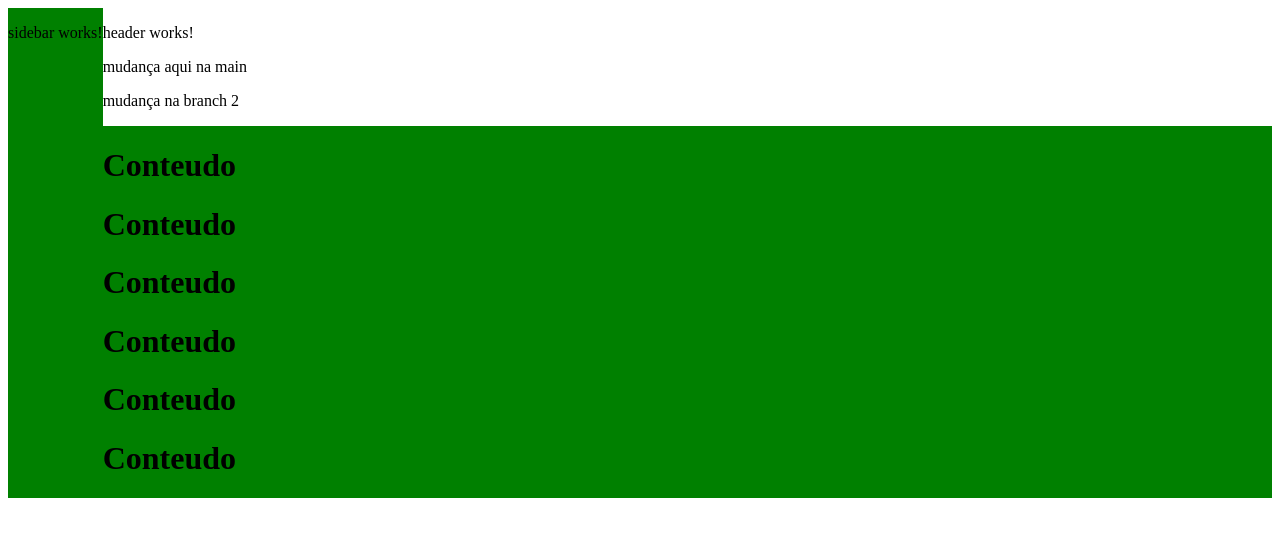
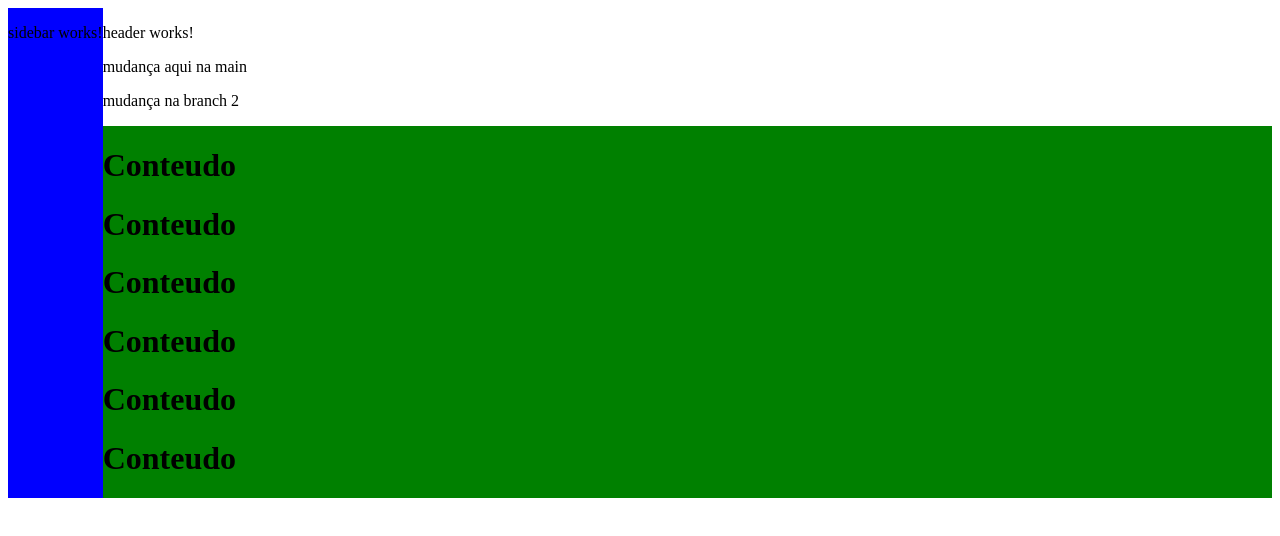
Before and after one commit to alanjhonnes/mentoria-3, an Angular app: page / in a window 1280 px wide. Shown: the top 536 px of the page. Built offline with nearby package versions, Linux system fonts and the light colour scheme.

Commit message:
Update sidebar.component.scss

```diff
--- a/src/app/sidebar/sidebar.component.scss
+++ b/src/app/sidebar/sidebar.component.scss
@@ -1,4 +1,4 @@
 :host {
     grid-area: sidebar;
-    background: green;
+    background: blue;
 }
```
